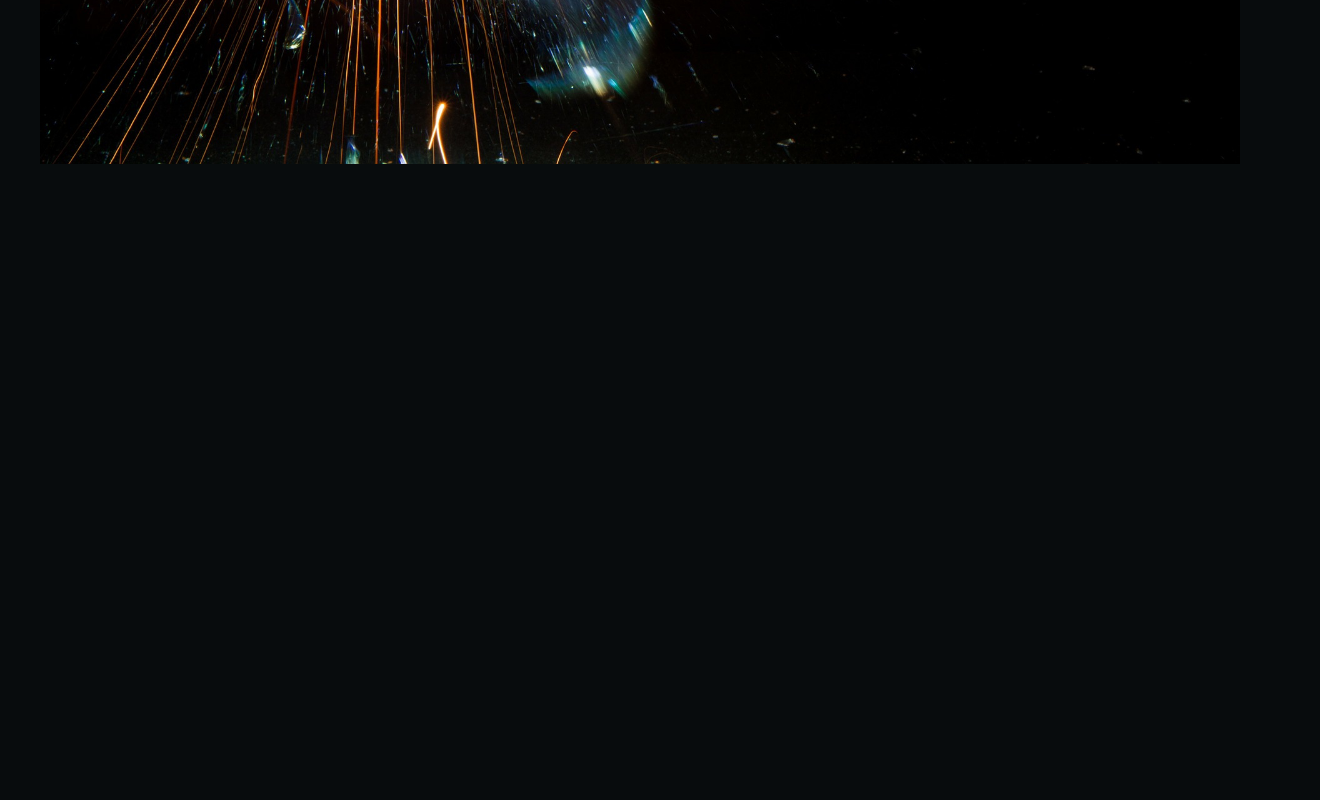
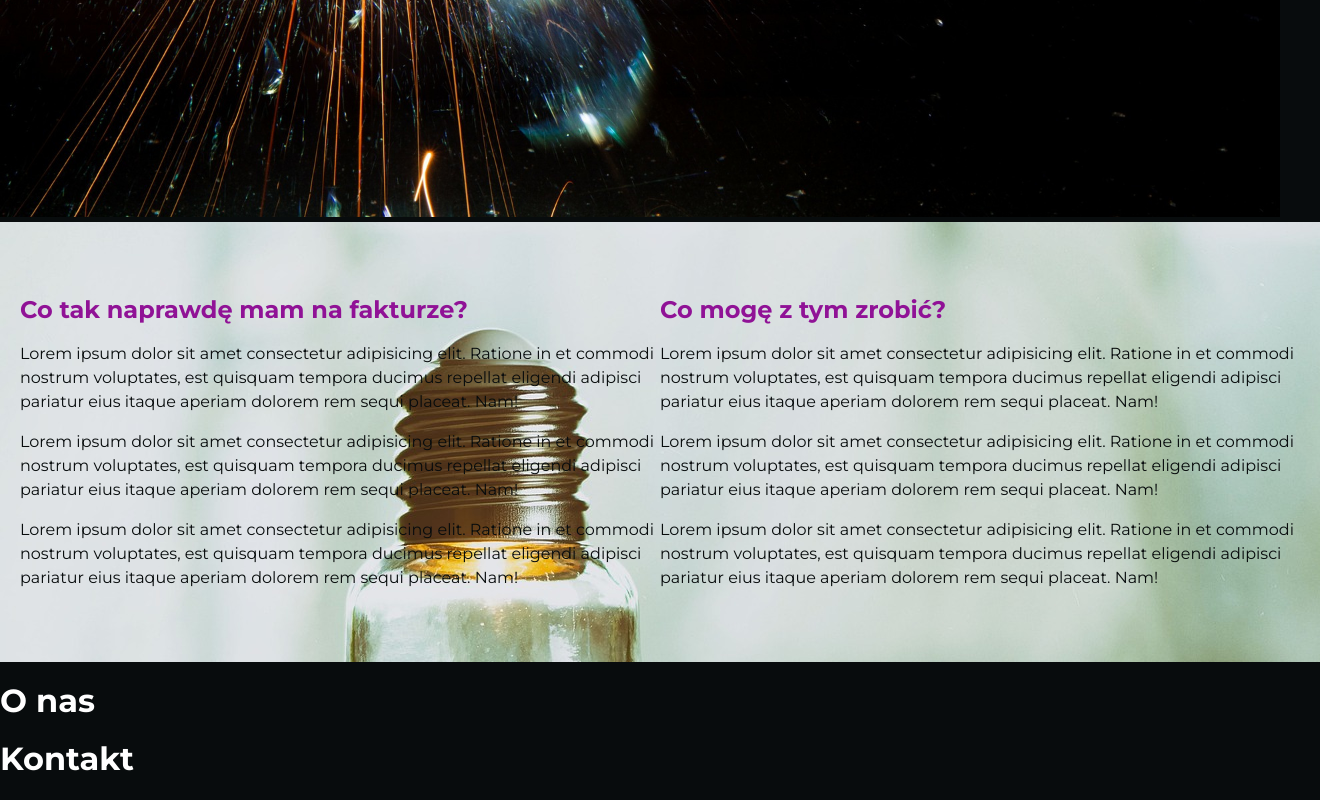
Before and after one commit to krukaleksander/obnizrachunki, a React (Create React App) app: page / in a window 1280 px wide. Shown: the part 727-1527 px from the top of the page, 1320 px wide, since content can reach past the window. Before the commit the page ends 895 px from the top, so only its background shows below. Built offline with nearby package versions, Linux system fonts and the light colour scheme.

Commit message:
create file for other components, finish offer component for desktop

```diff
--- a/src/App.js
+++ b/src/App.js
@@ -3,12 +3,18 @@ import "normalize.css";
 import "./css/main.min.css";
 import Header from "./components/Header";
 import { Start } from "./components/Start";
+import Offer from "./components/Offer";
+import About from "./components/About";
+import Contact from "./components/Contact";
 
 const App = () => {
   return (
     <div className="wrapper">
       <Header />
       <Start />
+      <Offer />
+      <About />
+      <Contact />
     </div>
   );
 };
--- /dev/null
+++ b/src/components/About.js
@@ -0,0 +1,11 @@
+import React from "react";
+
+const About = () => {
+  return (
+    <div>
+      <h1>O nas</h1>
+    </div>
+  );
+};
+
+export default About;
--- /dev/null
+++ b/src/components/Contact.js
@@ -0,0 +1,11 @@
+import React from "react";
+
+const Contact = () => {
+  return (
+    <div>
+      <h1>Kontakt</h1>
+    </div>
+  );
+};
+
+export default Contact;
--- /dev/null
+++ b/src/components/Offer.js
@@ -0,0 +1,52 @@
+import React from "react";
+
+const Offer = () => {
+  return (
+    <div className="offer">
+      <section className="offer__section offer__section--market">
+        <h2 className="offer__heading">Co tak naprawdę mam na fakturze?</h2>
+        <p>
+          Lorem ipsum dolor sit amet consectetur adipisicing elit. Ratione in et
+          commodi nostrum voluptates, est quisquam tempora ducimus repellat
+          eligendi adipisci pariatur eius itaque aperiam dolorem rem sequi
+          placeat. Nam!
+        </p>
+        <p>
+          Lorem ipsum dolor sit amet consectetur adipisicing elit. Ratione in et
+          commodi nostrum voluptates, est quisquam tempora ducimus repellat
+          eligendi adipisci pariatur eius itaque aperiam dolorem rem sequi
+          placeat. Nam!
+        </p>
+        <p>
+          Lorem ipsum dolor sit amet consectetur adipisicing elit. Ratione in et
+          commodi nostrum voluptates, est quisquam tempora ducimus repellat
+          eligendi adipisci pariatur eius itaque aperiam dolorem rem sequi
+          placeat. Nam!
+        </p>
+      </section>
+      <section className="offer__section offer__section--solution">
+        <h2 className="offer__heading">Co mogę z tym zrobić?</h2>
+        <p>
+          Lorem ipsum dolor sit amet consectetur adipisicing elit. Ratione in et
+          commodi nostrum voluptates, est quisquam tempora ducimus repellat
+          eligendi adipisci pariatur eius itaque aperiam dolorem rem sequi
+          placeat. Nam!
+        </p>
+        <p>
+          Lorem ipsum dolor sit amet consectetur adipisicing elit. Ratione in et
+          commodi nostrum voluptates, est quisquam tempora ducimus repellat
+          eligendi adipisci pariatur eius itaque aperiam dolorem rem sequi
+          placeat. Nam!
+        </p>
+        <p>
+          Lorem ipsum dolor sit amet consectetur adipisicing elit. Ratione in et
+          commodi nostrum voluptates, est quisquam tempora ducimus repellat
+          eligendi adipisci pariatur eius itaque aperiam dolorem rem sequi
+          placeat. Nam!
+        </p>
+      </section>
+    </div>
+  );
+};
+
+export default Offer;
--- a/src/css/main.min.css
+++ b/src/css/main.min.css
@@ -6,7 +6,6 @@ body {
 }
 
 body .wrapper {
-  max-width: 1200px;
   margin: 0 auto;
 }
 
@@ -55,6 +54,11 @@ header .menu__kontakt {
   border-right: 0px !important;
 }
 
+main {
+  max-width: 1600px;
+  margin: 0 auto;
+}
+
 main .quote {
   position: relative;
 }
@@ -84,4 +88,28 @@ main .quote__btn {
 main .quote__btn:hover {
   background-color: #9012967d;
 }
+
+.offer {
+  width: 100vw;
+  min-height: 400px;
+  background-color: #fff;
+  color: #080c0d;
+  padding: 20px;
+  display: -webkit-box;
+  display: -ms-flexbox;
+  display: flex;
+  -webkit-box-pack: center;
+      -ms-flex-pack: center;
+          justify-content: center;
+  -webkit-box-align: center;
+      -ms-flex-align: center;
+          align-items: center;
+  line-height: 150%;
+  background: url("../images/offerbg.jpg");
+  background-attachment: fixed;
+}
+
+.offer__heading {
+  color: #901296;
+}
 /*# sourceMappingURL=main.min.css.map */
--- /dev/null
+++ b/src/scss/_offer.scss
@@ -0,0 +1,16 @@
+.offer {
+  width: 100vw;
+  min-height: 400px;
+  background-color: #fff;
+  color: $bgColor;
+  padding: 20px;
+  display: flex;
+  justify-content: center;
+  align-items: center;
+  line-height: 150%;
+  background: url("../images/offerbg.jpg");
+  background-attachment: fixed;
+  &__heading {
+    color: $logoColor;
+  }
+}
--- a/src/scss/_sets.scss
+++ b/src/scss/_sets.scss
@@ -9,7 +9,7 @@ body {
   background: $bgColor;
   color: white;
   .wrapper {
-    max-width: 1200px;
+    // max-width: 1600px;
     margin: 0 auto;
   }
 }
--- a/src/scss/_start.scss
+++ b/src/scss/_start.scss
@@ -1,4 +1,6 @@
 main {
+  max-width: 1600px;
+  margin: 0 auto;
   .quote {
     position: relative;
     &__img {
--- a/src/scss/main.scss
+++ b/src/scss/main.scss
@@ -1,3 +1,6 @@
 @import "./sets";
 @import "./header";
 @import "./start";
+@import "./offer";
+@import "./about";
+@import "./contact";
```
Also changed, not shown: src/images/offerbg.jpg (added), src/scss/_about.scss (added), src/scss/_contact.scss (added), 1 other file (tests, documents, lock files or other folders).
